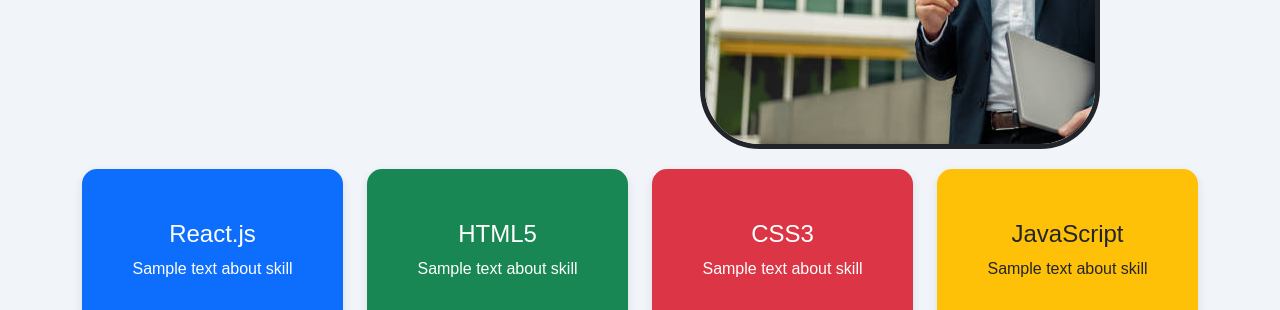
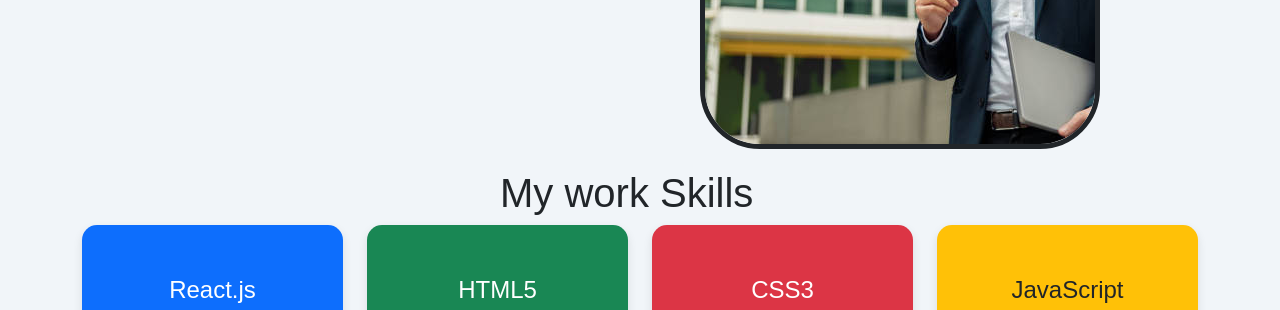
Before and after one commit to ahmadkhan-st/my-file, a plain HTML site: page index.html in a window 1280 px wide. Shown: the part 470-780 px from the top of the page. Drawn offline with nearby package versions, Linux system fonts and the light colour scheme.

Commit message:
Update index.html

```diff
--- a/index.html
+++ b/index.html
@@ -107,6 +107,10 @@
       margin-top:-20%;
 
     }
+    .work {
+      margin-left:500px;
+    }
+
 
     .box {
       background-color: #007bff;
@@ -253,7 +257,8 @@
     </div>
   <!-- Bootstrap JS Bundle -->
   <script src="https://cdn.jsdelivr.net/npm/bootstrap@5.3.3/dist/js/bootstrap.bundle.min.js"></script>
-
+  <div class="work">
+    <h1>My work Skills</h1>
   </div>
        <style>
     body {
```
